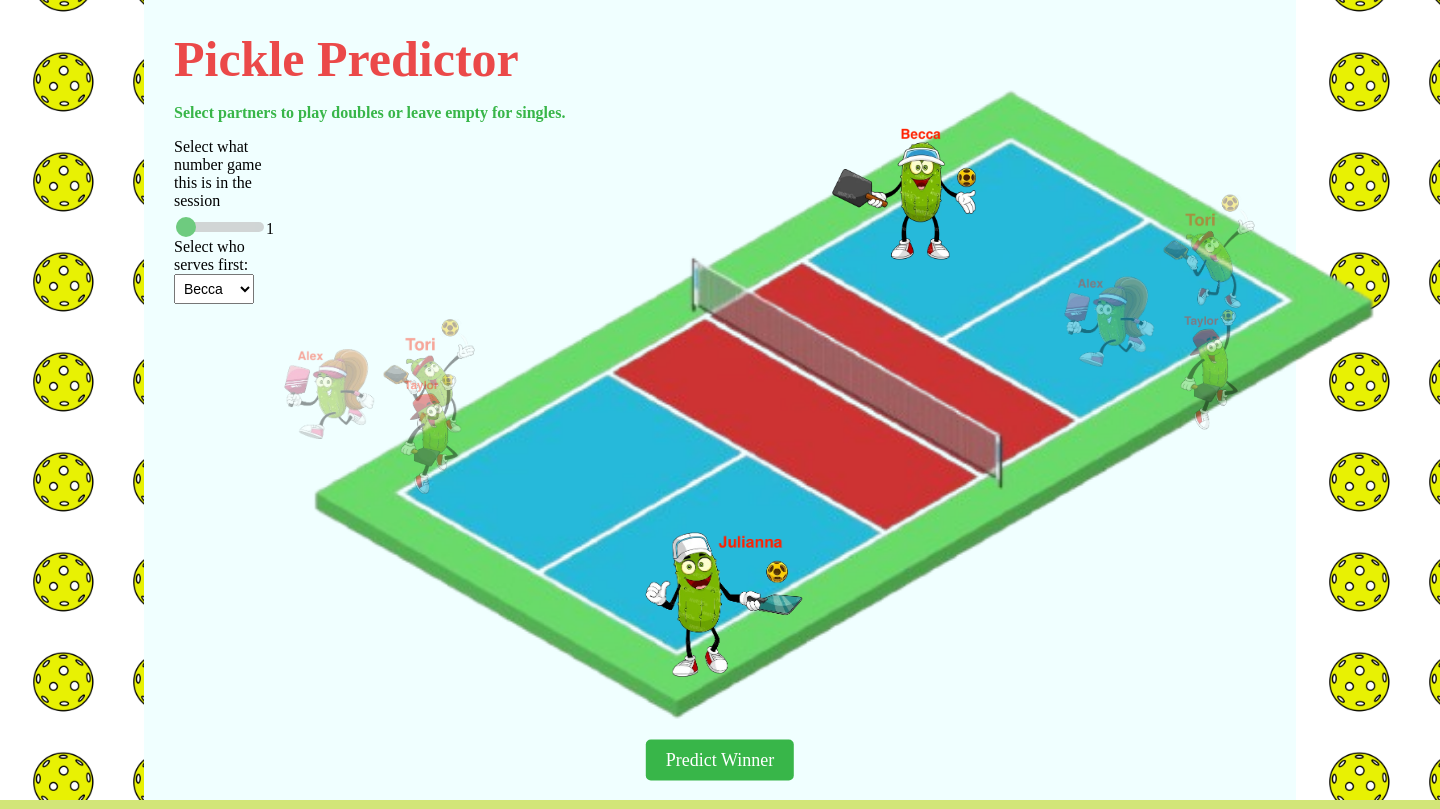
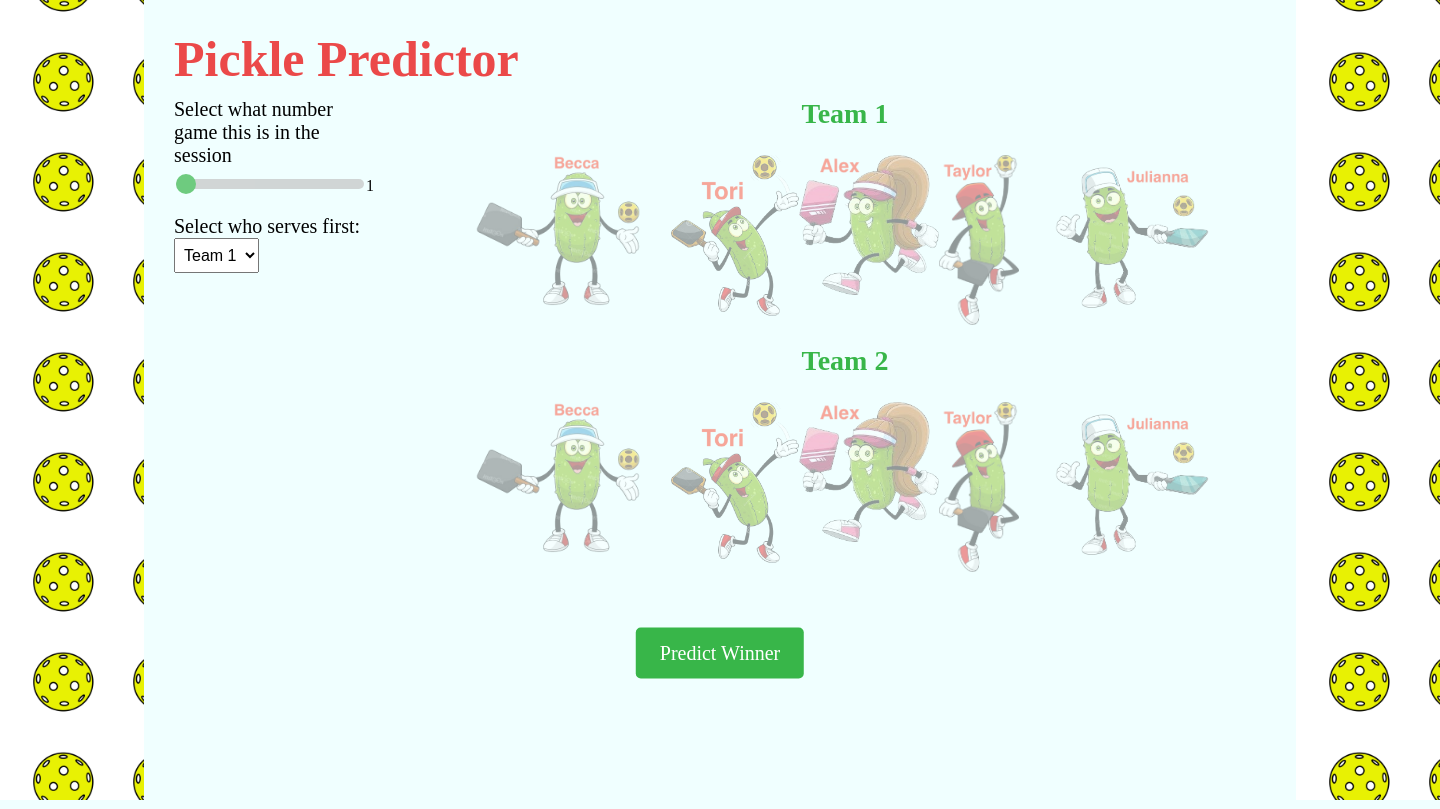
Before and after one commit to juliannaharwood/pickleball-app, a Flask app: page /pickleball-predictor in a window 1440 px wide. Run offline with Flask 3, Linux system fonts and the light colour scheme; some libraries are stand-ins or nearby versions; some web fonts are replaced.

Commit message:
redesign into teams

```diff
--- a/app.py
+++ b/app.py
@@ -33,16 +33,10 @@ def pickleball_predictor():
 @app.route('/predict', methods=['POST'])
 def predict():
     data = request.json
-    response = run_prediction.predict_from_model('backend/models/rf.joblib', data)
 
-    if response == True:
-        result = 'Becca wins!'
-    elif response == False:
-        result = 'Julianna wins!'
-    else :
-        result = response
+    message = run_prediction.predict_from_model('backend/models/rf.joblib', data)
 
-    return jsonify({'message': result})
+    return jsonify({'message': message})
 
 if __name__ == '__main__':
     app.run(debug=True)
--- a/static/main_style.css
+++ b/static/main_style.css
@@ -63,12 +63,7 @@ p {
 
 /* Main Components */
 
-#start-instructions {
-  margin-left: 30px;
-  font-weight: 900;
-}
-
-.container {
+#container {
   /* background-image: url("images/court.jpeg"); */
   background-repeat: no-repeat;
   background-size: 100% 100%;
@@ -77,133 +72,69 @@ p {
   height: 100%;
   /* max-width: 1200px; */
   background-color: azure;
-  position: relative;
+  position: absolute;
 }
 
-/* Players and court */
-
-#court-container {
-  position: absolute;
-  width: 1200;
-  top: 0;
-  left: 100;
-  /* height: 500; */
+#start-instructions {
+  margin-left: 30px;
+  font-weight: 900;
 }
 
-#court {
-  width: 100%;
-  height: 100%;
+/* Inputs */
+
+#inputs {
+  display: flex;
+  gap: 20px; /* Adds spacing between columns */
+  align-items: flex-start; /* Aligns items at the top */
 }
 
-#becca {
-  position: absolute;
-  height: 150px;
-  /* width: 30%;  */
-  /* height: 30%; */
-  transform: translate(-50%, -50%);
-  left: 55%;
-  /* var(--x); Set the horizontal position using custom properties */
-  top: 25%;
-  /* var(--y); Set the vertical position using custom properties */
+.input-column {
+  display: flex;
+  flex-direction: column;
+  gap: 20px; /* Spacing between input elements */
+  flex: .17;
 }
 
-#julianna {
-  height: 175px;
-  /* width: 100px; */
-  position: absolute; /* Position the image absolutely */
-  transform: translate(-50%, -50%);
-  left: 40%;
-  /* var(--x); Set the horizontal position using custom properties */
-  top: 75%;
+.teams-column {
+  display: flex;
+  flex-direction: column;
+  gap: 20px; /* Spacing between team sections */
+  flex: .83;
+  align-items: center;
 }
 
-/* Partners */
+/* Teams and players */
 
-#taylor_julianna {
-  height: 120px;
-  position: absolute;
-  top: 0; /* Top image */
-  left: 50%; /* Center horizontally */
-  transform: translate(-50%, -50%);
+.team-label {
+  left: 50%;
+  align-items: center;
+  /* color: #ed6fbf; */
+  font-size: 28px;
+  margin-bottom: 5px;
+  padding-top: 0;
+  margin-top: 0;
 }
 
-#tori_julianna {
-  height: 120px;
-  bottom: 0; /* Bottom image */
-  left: 0; /* Align to the left */
-  position: absolute;
-  transform: translate(-50%, -50%);
+#team_1, #team_2 {
+  display: flex;
+  flex-wrap: wrap;
+  /* gap: 10px; */
 }
 
-#alex_julianna {
-  height: 90px;
-  bottom: 20%; /* Bottom image */
-  right: -15%; /* Align to the right */
-  position: absolute;
-  transform: translate(-50%, -50%);
+.player {
+  /* width: 100px; Adjust size as needed */
+  height: 170px;
 }
 
-#taylor_becca {
-  height: 120px;
-  top: 50%; /* Top image */
-  left: 25%; /* Center horizontally */
-  position: absolute;
-  transform: translate(-50%, -50%);
+#alex_1, #alex_2 {
+  height: 140px;
 }
 
-#tori_becca {
-  height: 120px;
-  bottom: 30%; /* Bottom image */
-  left: 5%; /* Align to the left */
-  position: absolute;
-  transform: translate(-50%, -50%);
-}
-
-#alex_becca {
-  height: 90px;
-  bottom: -20%; /* Bottom image */
-  right: 5%; /* Align to the right */
-  position: absolute;
-  transform: translate(-50%, -50%);
-}
-/*
-.triangle-layout {
-  position: absolute;
-  width: 200px; /* Adjust width as needed */
-  /* height: 200px; Adjust height as needed */
-  /* margin: 0 auto; Center the triangle layout */
-/* } */
-/*
-.triangle-layout img {
-  position: absolute; /* Position images absolutely */
-/* } */
-
-#becca-partners {
-  /* display: flex; */
-  position: absolute; /* Position the image absolutely */
-  transform: translate(-50%, -50%);
-  left: 80%;
-  /* var(--x); Set the horizontal position using custom properties */
-  top: 45%;
-  height: 75px;
-  /* justify-content: space-between; */
-}
-
-#julianna-partners {
-  display: flex;
-  position: absolute; /* Position the image absolutely */
-  top: 53%; /* Align to the top */
-  left: 15%; /* Align to the right */
-  height: 75px;
-  /* justify-content: space-between; */
-}
-
-/* Image styling for partners */
+/* Image styling for players */
 .light-up {
     /* height: 100px; */
     opacity: 0.4;
-    max-width: 100px;
-    margin: 5px 5px 5px;
+    /* margin: 5px 5px 5px; */
 }
 
 .light-up:hover {
@@ -213,9 +144,13 @@ p {
 
 /* Game num input styling */
 
+.input-wrapper label {
+  font-size: 20px;
+}
+
 .input-wrapper {
   margin-left: 30px;
-  width: 100px;
+  width: 200px;
 }
 
 .slider {
@@ -251,27 +186,32 @@ p {
 
 /* Server select styling */
 #server-select {
-  width: 80px; /* Adjust width as needed */
-  height: 30px; /* Adjust height as needed */
-  font-size: 14px; /* Adjust font size for better visibility */
-  padding: 5px; /* Add some padding for better aesthetics */
+  width: 85px;
+  height: 35px;
+  font-size: 16px;
+  padding: 5px;
 }
 
 /* Predict Winner button styling */
 
 .predict-button {
-  margin: 0;
+  /* margin: 0; */
   position: absolute;
-  top: 95%;
+  /* top: 95%; */
   left: 50%;
-  -ms-transform: translate(-50%, -50%);
+  /* -ms-transform: translate(-50%, -50%); */
   transform: translate(-50%, -50%);
+  margin-top: 7%;
+}
+
+.button-clicked {
+  transform: translateY(3px); /* Adjust the amount of indentation */
 }
 
 #predict {
     font-family: inherit;
-    padding: 10px 20px;
-    font-size: 18px;
+    padding: 14px 24px;
+    font-size: 20px;
     background-color: #38b649;
     color: white;
     border: none;
--- a/templates/main.html
+++ b/templates/main.html
@@ -21,11 +21,13 @@
         <div id="side-image-left"></div>
         <div id="side-image-right"></div>
 
-        <div class="container">
+        <div id="container">
             <h1>Pickle Predictor</h1>
             <!-- <p id="sub-heading">Make selections below and see who will win!</p> -->
-            <p id="start-instructions">Select partners to play doubles or leave empty for singles.</p>
+            <!-- <p id="start-instructions">Select partners to play doubles or leave empty for singles.</p> -->
 
+            <div id="inputs">
+                <div class="input-column">
                     <div class="input-wrapper">
                         <label for="game-session-num">Select what number game this is in the session</label>
                         <div class="slider">
@@ -37,32 +39,35 @@
                     <div class="input-wrapper">
                         <label for="server-select">Select who serves first:</label>
                         <select id="server-select">
-                    <option value="becca">Becca</option>
-                    <option value="julianna">Julianna</option>
+                            <option value="team_1">Team 1</option>
+                            <option value="team_2">Team 2</option>
                         </select>
+                    </div>
+                </div>
+
+                <div class="teams-column">
+                    <p id="team_1_label" class="team-label">Team 1</p>
+                    <div id="team_1">
+                        <img src="static/images/becca4.png" id="becca_1"  class="player light-up team_1"/>
+                        <img src="static/images/tori.png" id="tori_1" class="player light-up team_1"/>
+                        <img src="static/images/alex.png" id="alex_1" class="player light-up team_1"/>
+                        <img src="static/images/taylor2.png" id="taylor_1" class="player light-up team_1"/>
+                        <img src="static/images/julianna.png" id="julianna_1"  class="player light-up team_1"/>
+                    </div>
+
+                    <p id="team_2_label" class="team-label">Team 2</p>
+                    <div id="team_2">
+                        <img src="static/images/becca4.png" id="becca_2"  class="player light-up team_2"/>
+                        <img src="static/images/tori.png" id="tori_2" class="player light-up team_2"/>
+                        <img src="static/images/alex.png" id="alex_2" class="player light-up team_2"/>
+                        <img src="static/images/taylor2.png" id="taylor_2" class="player light-up team_2"/>
+                        <img src="static/images/julianna.png" id="julianna_2"  class="player light-up team_2"/>
+                    </div>
+                </div>
             </div>
 
             <div class="predict-button">
                 <button id="predict" onclick="predict()">Predict Winner</button>
-            </div>
-
-            <div id="court-container">
-                <img id="court" src="static/images/court-removebg-preview.png"/>
-
-                <img id="becca" src="static/images/becca4.png" style="--x: 50%; --y: 70%;" class="player"/>
-                <img id="julianna" src="static/images/julianna.png" class="player"/>
-
-                <div id="becca-partners" class="triangle-layout">
-                    <img src="static/images/tori.png" id="tori_becca" class="player light-up"/>
-                    <img src="static/images/alex.png" id="alex_becca" class="player light-up"/>
-                    <img src="static/images/taylor2.png" id="taylor_becca" class="player light-up"/>
-                </div>
-
-                <div id="julianna-partners" class="triangle-layout">
-                    <img src="static/images/tori.png" id="tori_julianna" class="player light-up"/>
-                    <img src="static/images/alex.png" id="alex_julianna" class="player light-up"/>
-                    <img src="static/images/taylor2.png" id="taylor_julianna" class="player light-up"/>
-                </div>
             </div>
 
             <div id="winnerPopUp" class="modal">
@@ -79,11 +84,11 @@
             // Partner selection
 
             // Image opacity change
-            var becca_partner_images = document.querySelectorAll("#becca-partners .light-up");
-            var julianna_partner_images = document.querySelectorAll("#julianna-partners .light-up");
+            var team_1_players = document.querySelectorAll(".team_1");
+            var team_2_players = document.querySelectorAll(".team_2");
 
             // Add click event listener to each image
-            julianna_partner_images.forEach(function(image) {
+            team_1_players.forEach(function(image) {
                 image.addEventListener("click", function() {
                     // Toggle opacity between .5 and 1 for the clicked image
                     var currentOpacity = parseFloat(image.style.opacity);
@@ -92,16 +97,16 @@
                     // Get the ID of the clicked image
                     var clickedImageId = image.id;
 
-                    // Set opacity to 0.5 for all images except the clicked one
-                    julianna_partner_images.forEach(function(img) {
-                        if (img.id !== clickedImageId) {
-                            img.style.opacity = 0.4;
-                        }
-                    });
+                    // // Set opacity to 0.5 for all images except the clicked one
+                    // julianna_partner_images.forEach(function(img) {
+                    //     if (img.id !== clickedImageId) {
+                    //         img.style.opacity = 0.4;
+                    //     }
+                    // });
                 });
             });
 
-            becca_partner_images.forEach(function(image) {
+            team_2_players.forEach(function(image) {
                 image.addEventListener("click", function() {
                     // Toggle opacity between .5 and 1 for the clicked image
                     var currentOpacity = parseFloat(image.style.opacity);
@@ -110,17 +115,16 @@
                     // Get the ID of the clicked image
                     var clickedImageId = image.id;
 
-                    // Set opacity to 0.5 for all images except the clicked one
-                    becca_partner_images.forEach(function(img) {
-                        if (img.id !== clickedImageId) {
-                            img.style.opacity = 0.4;
-                        }
-                    });
+                    // // Set opacity to 0.5 for all images except the clicked one
+                    // becca_partner_images.forEach(function(img) {
+                    //     if (img.id !== clickedImageId) {
+                    //         img.style.opacity = 0.4;
+                    //     }
+                    // });
                 });
             });
 
             // Game Num Slider
-
             var slider = document.getElementById("game-session-num");
             var output = document.getElementById("game-session-num-input");
             output.innerHTML = slider.value; // Display the default slider value
@@ -149,18 +153,18 @@
 
             // Main prediction function
             function predict() {
-                // Get the ID of becca's partner (lit up image)
-                var beccaPartnerID = "";
-                var beccaPartner = document.querySelector("#becca-partners .light-up[style='opacity: 1;']");
-                if (beccaPartner) {
-                    beccaPartnerID = beccaPartner.id;
+                // Get the IDs of team 1 (lit up images)
+                var team_1_ids = "";
+                var team_1_selected = document.querySelectorAll("#team_1 .light-up[style='opacity: 1;']");
+                if (team_1_selected) {
+                    var team_1_ids = Array.from(team_1_selected).map(image => image.id);
                 }
 
-                // Get the ID of julianna's partner (lit up image)
-                var juliannaPartnerID = "";
-                var juliannaPartner = document.querySelector("#julianna-partners .light-up[style='opacity: 1;']");
-                if (juliannaPartner) {
-                    juliannaPartnerID = juliannaPartner.id;
+                // Get the IDs of team 2 (lit up images)
+                var team_2_ids = "";
+                var team_2_selected = document.querySelectorAll("#team_2 .light-up[style='opacity: 1;']");
+                if (team_2_selected) {
+                    var team_2_ids = Array.from(team_2_selected).map(image => image.id);
                 }
 
                 // Get first server
@@ -176,8 +180,8 @@
                         'Content-Type': 'application/json'
                     },
                     body: JSON.stringify({
-                        becca_partner: beccaPartnerID,
-                        julianna_partner: juliannaPartnerID,
+                        team_1: team_1_ids,
+                        team_2: team_2_ids,
                         serve: serve,
                         game_num: gameNum
                     })
```
Also changed, not shown: other parts of static/main_style.css (+40 -64 lines), backend/run_prediction.py (+64 -15 lines). Lines whose indentation alone changed are shown as unchanged.
